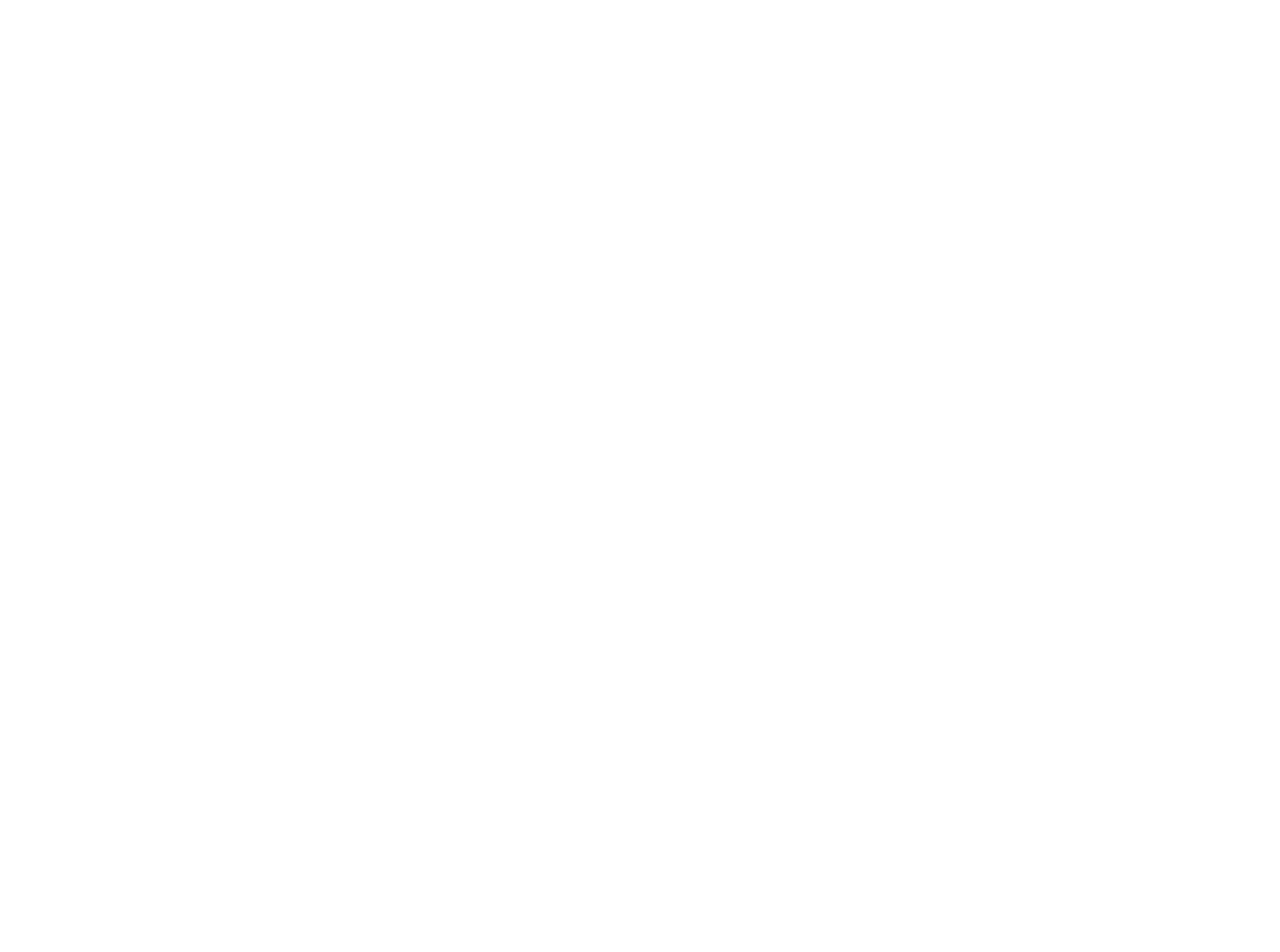
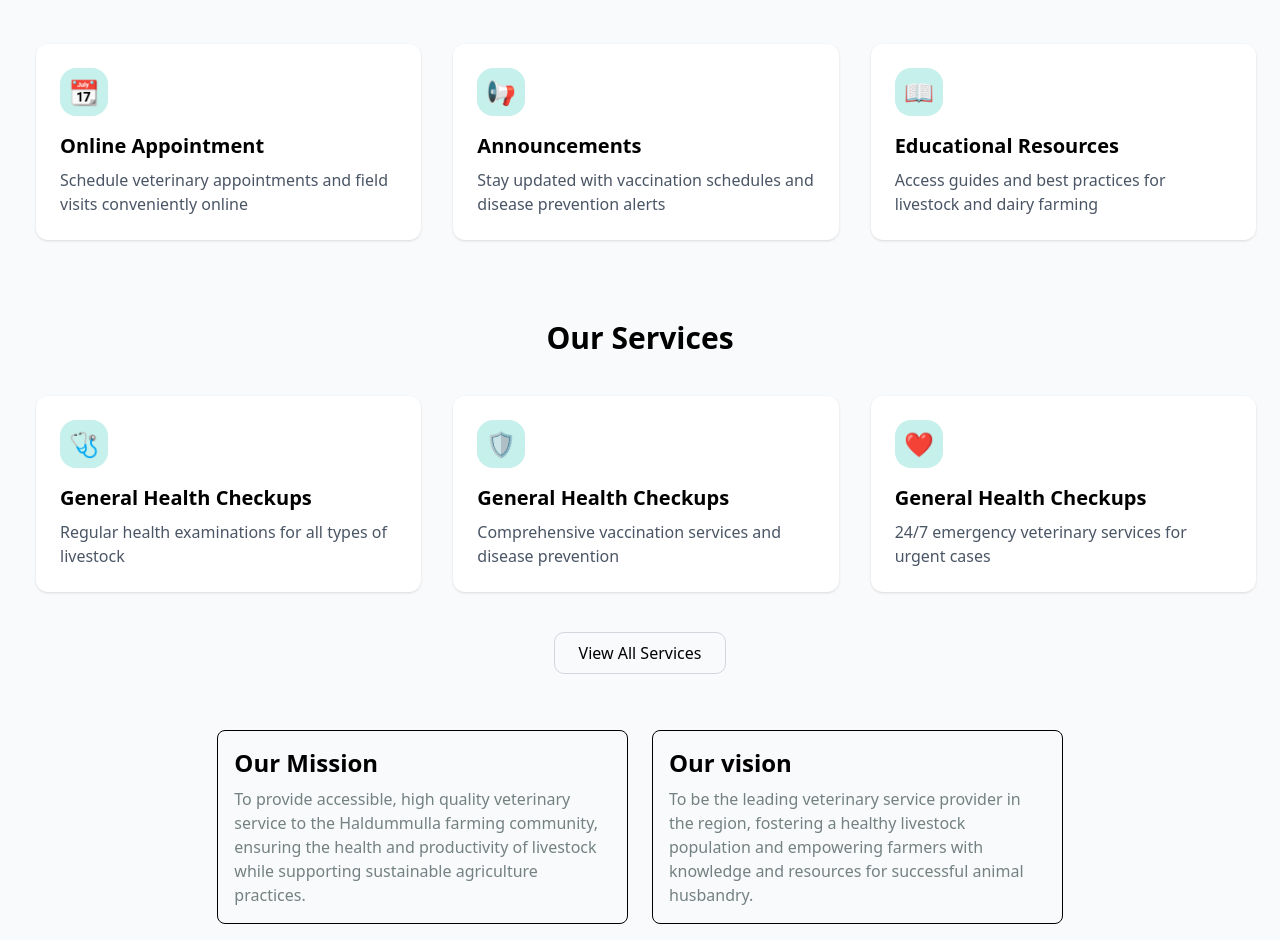
Before and after one commit to Menuka7865/Haldummulla-Veterinary-Services-Web-Portal-, a React (Vite) app in the folder frontend/web-portal/: page / in a window 1280 px wide. Shown: the part 640-1592 px from the top of the page. Before the commit the page ends 800 px from the top, so only its background shows below. Built offline with nearby package versions, Linux system fonts and the light colour scheme.

Commit message:
Create the home page and created routings in the App.jsx file

```diff
--- a/frontend/web-portal/src/App.jsx
+++ b/frontend/web-portal/src/App.jsx
@@ -1,14 +1,16 @@
 import React from 'react'
-import Navbar from './Components/Navbar'
-import Footer from './Components/Footer'
+import { BrowserRouter as Router, Routes, Route } from 'react-router-dom'
+import Home from './pages/home.jsx'
 
 function App() {
   return (
-    <>
-      <div>
+   <Router>
+      <Routes>
+        <Route path="/" element={<Home />} />
+        <Route path="/home" element={<Home />} />
 
-      </div>
-    </>
+      </Routes>
+    </Router>
   )
 }
 
--- /dev/null
+++ b/frontend/web-portal/src/pages/Home.jsx
@@ -0,0 +1,122 @@
+import React from 'react'
+import Navbar from '../components/Navbar.jsx'
+import Footer from '../components/Footer.jsx'
+
+function Home() {
+    const features = [
+        {
+            id:1,
+            icon:"📆",
+            title:"Online Appointment ",
+            description:"Schedule veterinary appointments and field visits conveniently online"
+
+        },
+        {
+            id:2,
+            icon:"📢",
+            title:"Announcements ",
+            description:"Stay updated with vaccination schedules and disease prevention alerts"
+
+        },
+        {
+            id:3,
+            icon:"📖",
+            title:"Educational Resources ",
+            description:"Access guides and best practices for livestock and dairy farming"
+
+        },
+    ];
+
+    const services = [
+        {
+            id:1,
+            icon:"🩺",
+            title:"General Health Checkups ",
+            description:"Regular health examinations for all types of livestock"
+        },
+        {
+            id:2,
+            icon:"🛡️",
+            title:"General Health Checkups ",
+            description:"Comprehensive vaccination services and disease prevention"
+        },
+        {
+            id:3,
+            icon:"❤️",
+            title:"General Health Checkups ",
+            description:"24/7 emergency veterinary services for urgent cases"
+        },
+    ];
+
+  return (
+    <>
+    <div>
+      <Navbar />
+      <div className=' bg-linear-to-b from-emerald-200 via-gray-50 to-slate-50 min-h-[50px]'>
+       <h1 className="text-3xl sm:text-4xl lg:text-6xl font-bold text-center pt-38">Haldummulla Veterinary <br /> <span>Services</span></h1>
+        <p className='lg:text-[25px] pt-2 text-center text-[#485454]'>Providing Quality veterinary care and support to the Farming community</p>
+        <div className='flex justify-center gap-6 pt-6'>
+            <a href="/appointments"><button className='text-white bg-teal-600 p-2 rounded-[10px] hover:bg-teal-700 cursor-pointer'>Book Appointment</button></a>
+            <a href="/services"><button className='border-[0.5px] p-2 rounded-[10px] hover:bg-[#F97015] hover:text-white'>Our Services</button></a>
+        </div>
+                {/* Here is the platform feature section */}
+            <div className="px-6 py-10 bg-gray-50 mt-30">
+                <h3 className="text-3xl font-semibold text-center mb-10">Platform Features</h3>
+                <div className="grid grid-cols-1 md:grid-cols-2 lg:grid-cols-3 gap-8 ml-3">
+                  {features.map((feature) => (
+                    <div
+                      key={feature.id}
+                      className="bg-white p-6 rounded-xl shadow-sm hover:shadow-md transition-shadow duration-200"
+                    >
+                      <div className="bg-[#C6F0EB] w-12 h-12 flex items-center justify-center rounded-2xl mb-4 text-2xl">
+                       {feature.icon}
+                      </div>
+                      <h4 className="text-xl font-semibold mb-2">{feature.title}</h4>
+                      <p className="text-gray-600">{feature.description}</p>
+                   </div>
+                 ))}
+                 </div>
+            </div>
+            {/* Here is our service section */}
+            <div className="px-6 py-10 bg-gray-50">
+                <h3 className="text-3xl font-semibold text-center mb-10">Our Services</h3>
+                <div className="grid grid-cols-1 md:grid-cols-2 lg:grid-cols-3 gap-8 ml-3">
+                  {services.map((feature) => (
+                    <div
+                      key={feature.id}
+                      className="bg-white p-6 rounded-xl shadow-sm hover:shadow-md transition-shadow duration-200"
+                    >
+                      <div className="bg-[#C6F0EB] w-12 h-12 flex items-center justify-center rounded-2xl mb-4 text-2xl">
+                       {feature.icon}
+                      </div>
+                      <h4 className="text-xl font-semibold mb-2">{feature.title}</h4>
+                      <p className="text-gray-600">{feature.description}</p>
+                   </div>
+                 ))}
+                 </div>
+            </div>
+            {/* ---------- Button ---------- */}
+            <div className="flex justify-center mb-10">
+              <a href="/services"><button className="border border-gray-300 px-6 py-2 rounded-[10px] hover:bg-[#F97015] hover:text-white transition-colors duration-200">
+               View All Services
+              </button></a>
+            </div>
+            {/* vision and mission section */}
+            <div className="px-6 py-4 flex flex-col md:flex-row gap-6 justify-center mb-8">
+                <div className='border rounded-lg p-4 md:w-1/3'>
+                    <h3 className='text-2xl font-semibold'>Our Mission</h3>
+                    <p className='mt-2 text-[#748181]'>To provide accessible, high quality veterinary service to the Haldummulla farming  community, ensuring the health and productivity of livestock while supporting sustainable agriculture practices.</p>
+                </div>
+                <div className='border rounded-lg p-4 md:w-1/3'>
+                    <h3 className='text-2xl font-semibold'>Our vision</h3>
+                    <p className='mt-2 text-[#748181]'>To be the leading veterinary service provider in the region, fostering a healthy livestock population and empowering farmers with knowledge and resources for successful animal husbandry.</p>
+                </div>
+            </div>
+      </div>
+      <Footer/>
+    </div>
+    </>
+  )
+}
+
+export default Home
```
